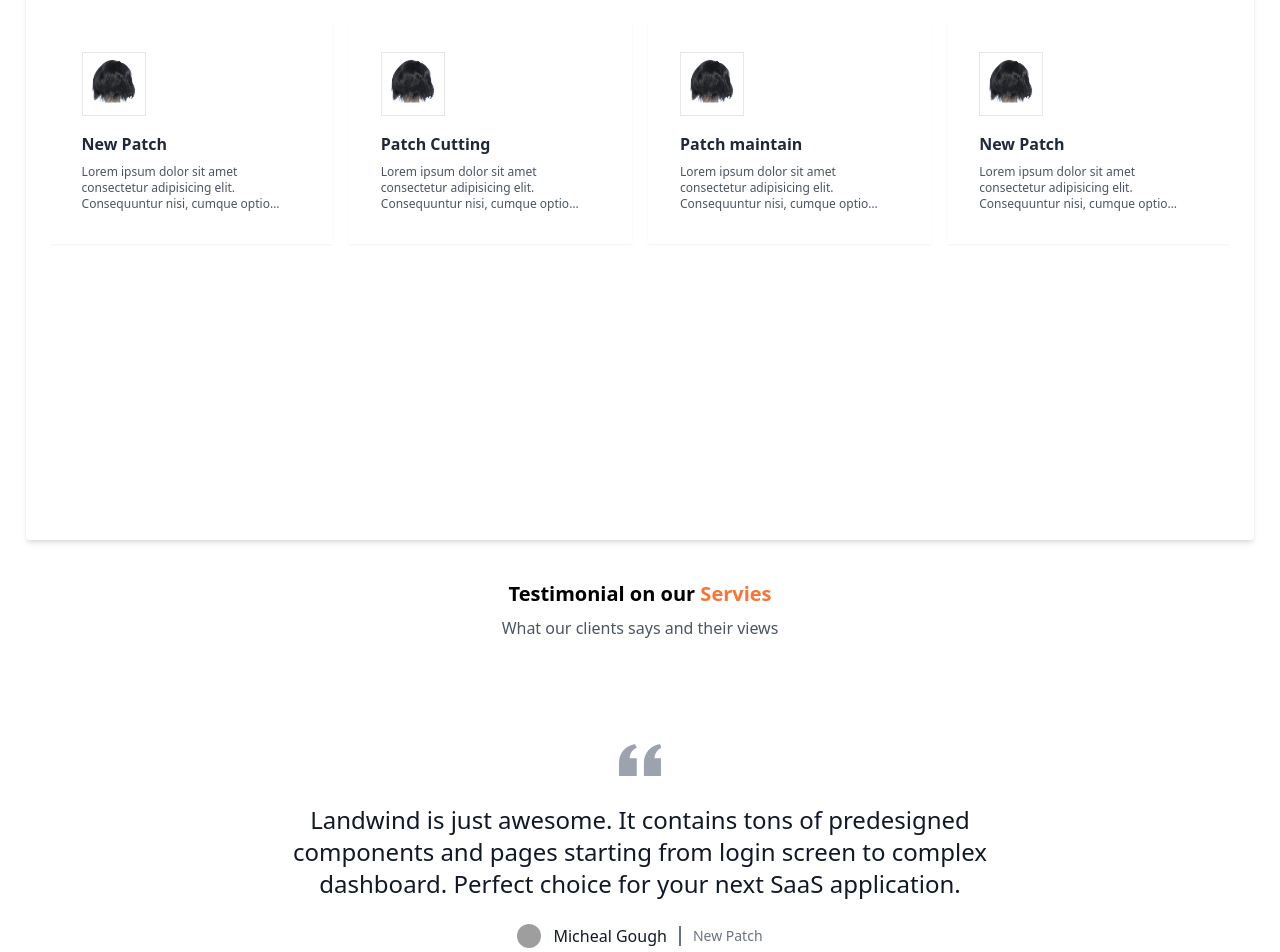
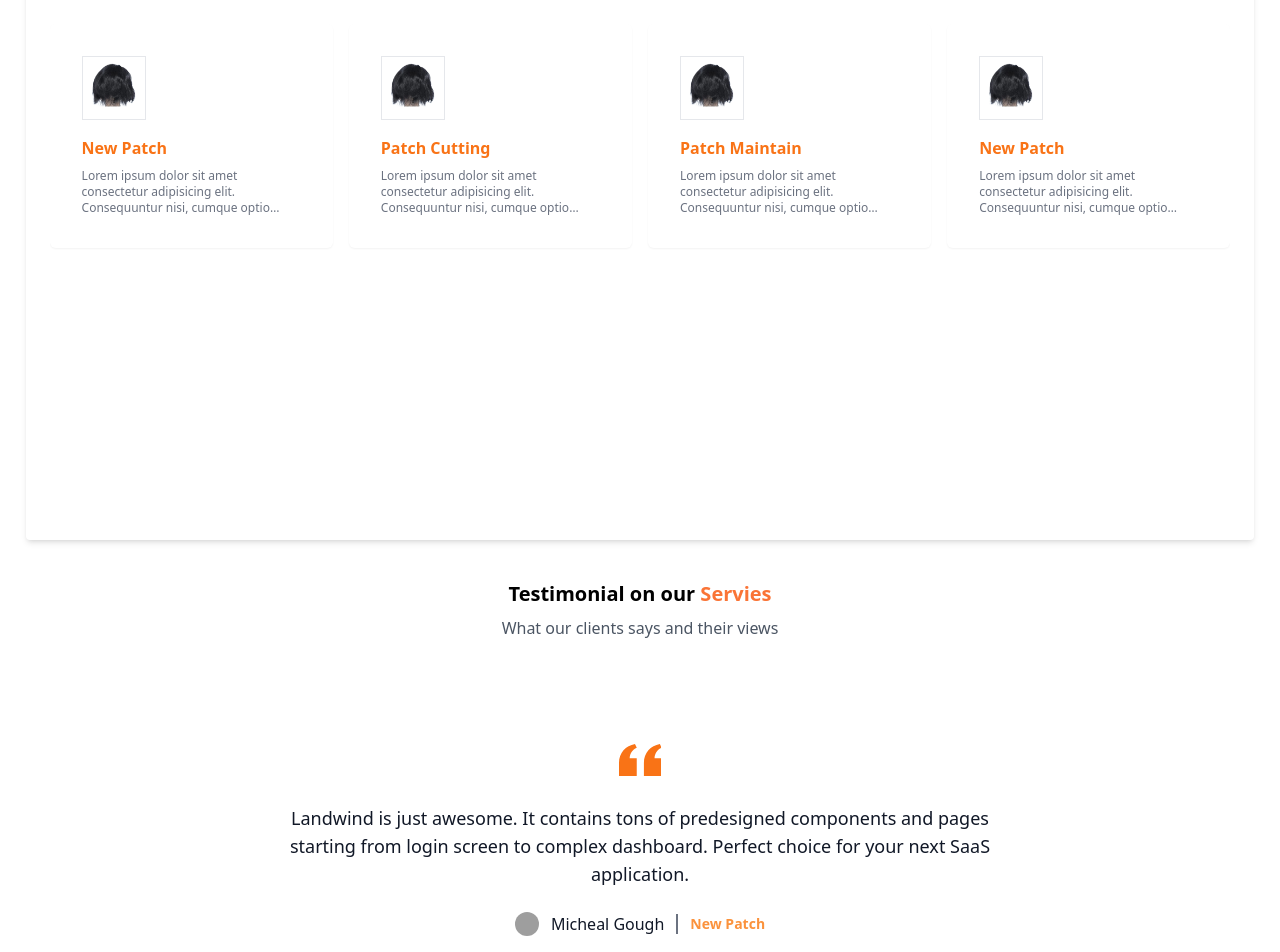
Before and after one commit to pratapbairagi/hair-fixing, a React (Create React App) app: page / in a window 1280 px wide. Shown: the part 740-1692 px from the top of the page. Built offline with nearby package versions, Linux system fonts and the light colour scheme; grey boxes are pictures that could not be loaded.

Commit message:
changes css ftom gray to orange

```diff
--- a/src/components/services/services.jsx
+++ b/src/components/services/services.jsx
@@ -7,7 +7,7 @@ const Services = () => {
             <div className=" max-w-[96%] mx-auto flex flex-col col-span-12 px-6 rounded shadow-md py-6 h-max min-h-[80vh]" style={{ fontFamily: "" }}>
                 <h5 className="#222222 text-xl font-bold w-full text-center">Things You Need <span className="text-[#fa7436] text-xl font-bold"> To Know </span> </h5>
 
-                <p className="text-gray-600 text-md mt-2 min-w-[240px] max-w-[70%] mx-auto">We provide other services except hair fixing. click on each servic to know more details.</p>
+                <p className="text-gray-600 text-md mt-3 min-w-[240px] max-w-[70%] mx-auto">We provide other services except hair fixing. click on each servic to know more details.</p>
 
                 <div className="flex flex-col lg:flex-row min-w-[100%] max-w-[100] overflow-x-auto gap-x-4 gap-y-3 mt-6">
 
--- a/src/components/services/services_card/service_card.jsx
+++ b/src/components/services/services_card/service_card.jsx
@@ -4,12 +4,12 @@
 const Service_card = ({img="", title="", details=""}) => {
     return (
         <>
-            <div className="min-w-[100%] lg:min-w-[20%] max-w-[300px] p-8 h-max shadow-sm hover:shadow-lg my-3">
+            <div className="min-w-[100%] lg:min-w-[20%] max-w-[300px] p-8 h-max shadow-sm hover:shadow-lg my-3 rounded-md">
                         <div className="service_icon">
                             <img src={img} className="w-16 border" alt="" />
                         </div>
-                        <h6 className="service_title text-gray-800 text-md font-bold text-left mt-4">{title}</h6>
-                        <p className="service_details line-clamp-3 text-xs text-gray-600 text-left mt-2"
+                        <h6 className="service_title text-orange-500 text-md font-bold text-left mt-4 capitalize">{title}</h6>
+                        <p className="service_details line-clamp-3 text-xs text-gray-500 text-left mt-2"
                         title={details}>
                         {details}
                         </p>
--- a/src/components/testimonial/testimonial_cards/testimonial_card.jsx
+++ b/src/components/testimonial/testimonial_cards/testimonial_card.jsx
@@ -10,22 +10,22 @@ const Testimonial_card = ({comment="", client="", service_type=""}) => {
 
                 <div className="max-w-screen-xl px-4 py-8 mx-auto text-center lg:py-24 lg:px-6">
                     <figure className="max-w-screen-md mx-auto">
-                        <svg className="h-12 mx-auto mb-3 text-gray-400 dark:text-gray-600" viewBox="0 0 24 27" fill="none"
+                        <svg className="h-12 mx-auto mb-3 text-orange-500" viewBox="0 0 24 27" fill="none"
                             xmlns="http://www.w3.org/2000/svg">
                             <path
                                 d="M14.017 18L14.017 10.609C14.017 4.905 17.748 1.039 23 0L23.995 2.151C21.563 3.068 20 5.789 20 8H24V18H14.017ZM0 18V10.609C0 4.905 3.748 1.038 9 0L9.996 2.151C7.563 3.068 6 5.789 6 8H9.983L9.983 18L0 18Z"
                                 fill="currentColor"></path>
                         </svg>
                         <blockquote>
-                            <p className="text-xl font-medium text-gray-900 md:text-2xl dark:text-white">
+                            <p className="text-sm font-medium text-gray-900 lg:text-lg">
                             {comment}
                             </p>
                         </blockquote>
                         <figcaption className="flex items-center justify-center mt-6 space-x-3">
                             <img className="w-6 h-6 rounded-full" src="https://flowbite.s3.amazonaws.com/blocks/marketing-ui/avatars/michael-gouch.png" alt="profile picture" />
                             <div className="flex items-center divide-x-2 divide-gray-500 dark:divide-gray-700">
-                                <div className="pr-3 font-medium text-gray-900 dark:text-white">{client}</div>
-                                <div className="pl-3 text-sm font-light text-gray-500 dark:text-gray-400">{service_type}</div>
+                                <div className="pr-3 font-medium text-gray-900">{client}</div>
+                                <div className="pl-3 text-sm font-semibold text-orange-400">{service_type}</div>
                             </div>
                         </figcaption>
                     </figure>
```
